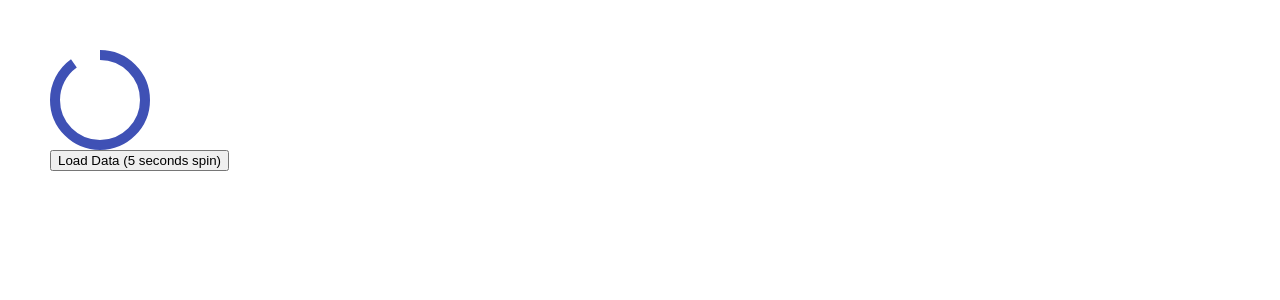
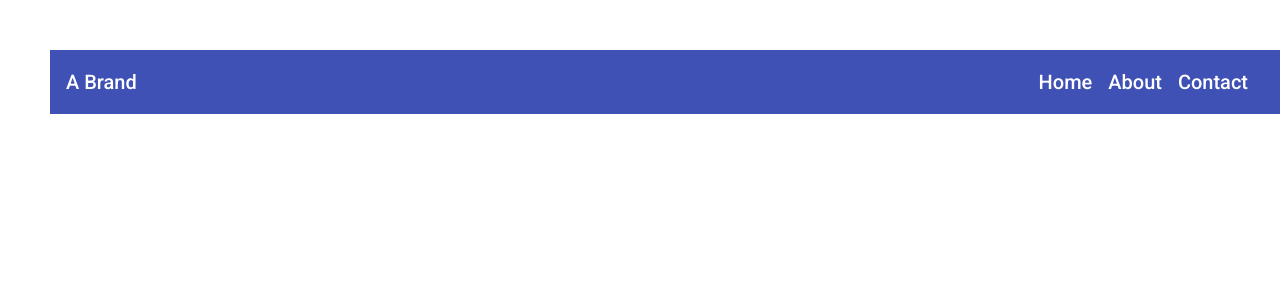
Before and after one commit to markpackham/angular_material_learn, an Angular app: page / in a window 1280 px wide. Shown: the top 300 px of the page. Built offline with nearby package versions, Linux system fonts and the light colour scheme.

Commit message:
demo tool and navbar
https://www.youtube.com/watch?v=v8NpQYH2O5M&list=PLC3y8-rFHvwilEuCqFGTL5Gt5U6deIrsU&index=11

```diff
--- a/src/app/app.component.css
+++ b/src/app/app.component.css
@@ -3,6 +3,10 @@
   margin-left: 50px;
 }
 
+.navbar {
+  justify-content: space-between;
+}
+
 span {
-  margin: 3rem;
+  padding-right: 1rem;
 }
--- a/src/app/app.component.html
+++ b/src/app/app.component.html
@@ -1,5 +1,10 @@
 <div class="layout">
-  <mat-progress-spinner value="90"></mat-progress-spinner>
-  <mat-spinner *ngIf="showSpinner" color="accent"></mat-spinner>
-  <button (click)="loadData()">Load Data (5 seconds spin)</button>
+  <mat-toolbar color="primary" class="navbar">
+    <div>A Brand</div>
+    <div>
+      <span>Home</span>
+      <span>About</span>
+      <span>Contact</span>
+    </div>
+  </mat-toolbar>
 </div>
--- a/src/app/material/material.module.ts
+++ b/src/app/material/material.module.ts
@@ -4,14 +4,15 @@
 import { MatIconModule } from '@angular/material/icon';
 import { MatBadgeModule } from '@angular/material/badge';
 import { MatProgressSpinnerModule } from '@angular/material/progress-spinner';
-const MaterialComponents = [MatButtonModule, MatButtonToggleModule, MatIconModule, MatBadgeModule, MatProgressSpinnerModule]
+import { MatToolbarModule } from '@angular/material/toolbar';
+const material = [MatButtonModule, MatButtonToggleModule, MatIconModule, MatBadgeModule, MatProgressSpinnerModule, MatToolbarModule]
 
 @NgModule({
   imports: [
-    MaterialComponents
+    material
   ],
   exports: [
-    MaterialComponents
+    material
   ]
 })
 export class MaterialModule { }
```
